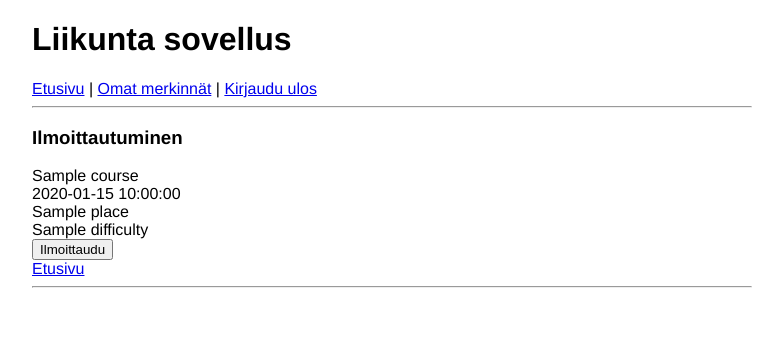
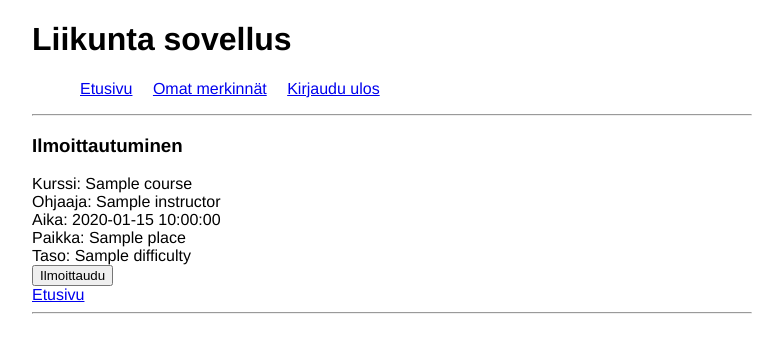
Before and after one commit to pinjakokkonen/tsoha_projekti, a Flask app: template templates/enroll.html in a window 1280 px wide. Shown: the top 353 px of the page, without its empty margins (248-1031 px from the left). Run offline with Flask 3, Linux system fonts and the light colour scheme; the visitor is signed in with stand-in values (Sample User, id 1); the template is opened without the code that fills it: most values are stand-ins (such as "Sample title", 1, 10 or a date in 2020).

Commit message:
Final touches

```diff
--- a/courses.py
+++ b/courses.py
@@ -19,7 +19,7 @@ def get_courses():
         return result.fetchall()
 
 def get_course(id):
-    sql = text("SELECT id, course_name, max_enrollments, event_time, place, difficulty FROM courses WHERE id=:id")
+    sql = text("SELECT id, course_name, instructor, max_enrollments, event_time, place, difficulty FROM courses WHERE id=:id")
     result = db.session.execute(sql, {"id":id})
     return result.fetchone()
 
--- a/static/main.css
+++ b/static/main.css
@@ -3,3 +3,8 @@ body {
     max-width: 45em;
     font-family: 'Helvetica', 'Arial', sans-serif;
 }
+
+nav li {
+    display: inline-block;
+    padding: 0 .5em;
+}
--- a/templates/create.html
+++ b/templates/create.html
@@ -11,7 +11,7 @@
     <h3>Luo käyttäjätunnus</h3>
     <form action="/create_account" method="POST" onsubmit="return check(this)">
     <p>Tunnus:<br>
-    <input type="text" name="username" required ></p>
+    <input type="text" name="username" required minlength="5"></p>
     <p>Salasana (vähintään 8 merkkiä):<br>
     <input type="password" name="password1" required ></p>
     <p>Salasana uudelleen:<br>
--- a/templates/enroll.html
+++ b/templates/enroll.html
@@ -11,10 +11,11 @@
     <h3>Ilmoittautuminen</h3>
     <form action="/enroll/{{course.id}}" method="POST">
         {% if session.username %}
-        {{course.course_name}} <br>
-        {{course.event_time}}<br>
-        {{course.place}}<br>
-        {{course.difficulty}}<br>
+        Kurssi: {{course.course_name}} <br>
+        Ohjaaja: {{course.instructor}} <br>
+        Aika: {{course.event_time}} <br>
+        Paikka: {{course.place}} <br>
+        Taso: {{course.difficulty}} <br>
         <input type="submit" value="Ilmoittaudu">
         <input type="hidden" name="id" value="{{ id }}">
         <input type="hidden" name="csrf_token" value="{{ session.csrf_token }}">
--- a/templates/layout.html
+++ b/templates/layout.html
@@ -14,18 +14,22 @@
 
 <body>
 <h1>Liikunta sovellus</h1>
-<a href="/">Etusivu</a> |
+<nav>
+  <ul>
+    <li><a href="/">Etusivu</a></li>
     {% if session.username %}
     {% if session.user_rights=="admin" %}
-<a href="/add_course">Lisää kurssi</a>
+    <li><a href="/add_course">Lisää kurssi</a></li>
     {% else %}
-<a href="/diary">Omat merkinnät</a>
+    <li><a href="/diary">Omat merkinnät</a></li>
     {% endif %}
-| <a href="/logout">Kirjaudu ulos</a>
+    <li><a href="/logout">Kirjaudu ulos</a></li>
     {% else %}
-<a href="form">Kirjaudu</a> |
-<a href="create">Luo tunnus</a>
+    <li><a href="form">Kirjaudu</a></li>
+    <li><a href="create">Luo tunnus</a></li>
     {% endif %}
+  </ul>
+</nav>
 <hr>
 {% with messages = get_flashed_messages() %}
   {% if messages %}
```
Also changed, not shown: routes.py (+9 -5 lines). Lines whose indentation alone changed are shown as unchanged.
